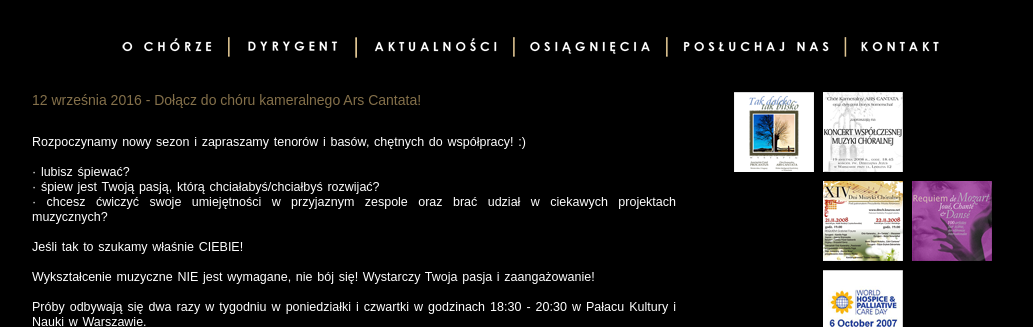
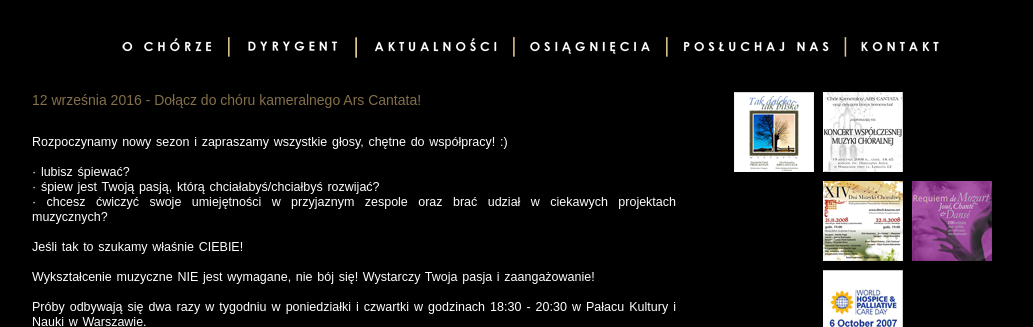
Before and after one commit to ars-cantata/ars-cantata.github.io, a Jekyll site: the page built from _posts/2016-09-12-Nabor.md, in a window 1280 px wide. Shown: the top 327 px of the page, without its empty margins (123-1156 px from the left). Built offline with Jekyll 4.4.1, drawn with Linux system fonts in a browser that asks for light colours.

Commit message:
aktualizacja naboru

```diff
--- a/_posts/2016-09-12-Nabor.md
+++ b/_posts/2016-09-12-Nabor.md
@@ -5,7 +5,7 @@ layout: layout_post
 language: pl
 ---
 <br>
-Rozpoczynamy nowy sezon i zapraszamy tenorów i basów, chętnych do współpracy! :)
+Rozpoczynamy nowy sezon i zapraszamy wszystkie głosy, chętne do współpracy! :)
 <br><br>
  · lubisz śpiewać?
 <br>
```
